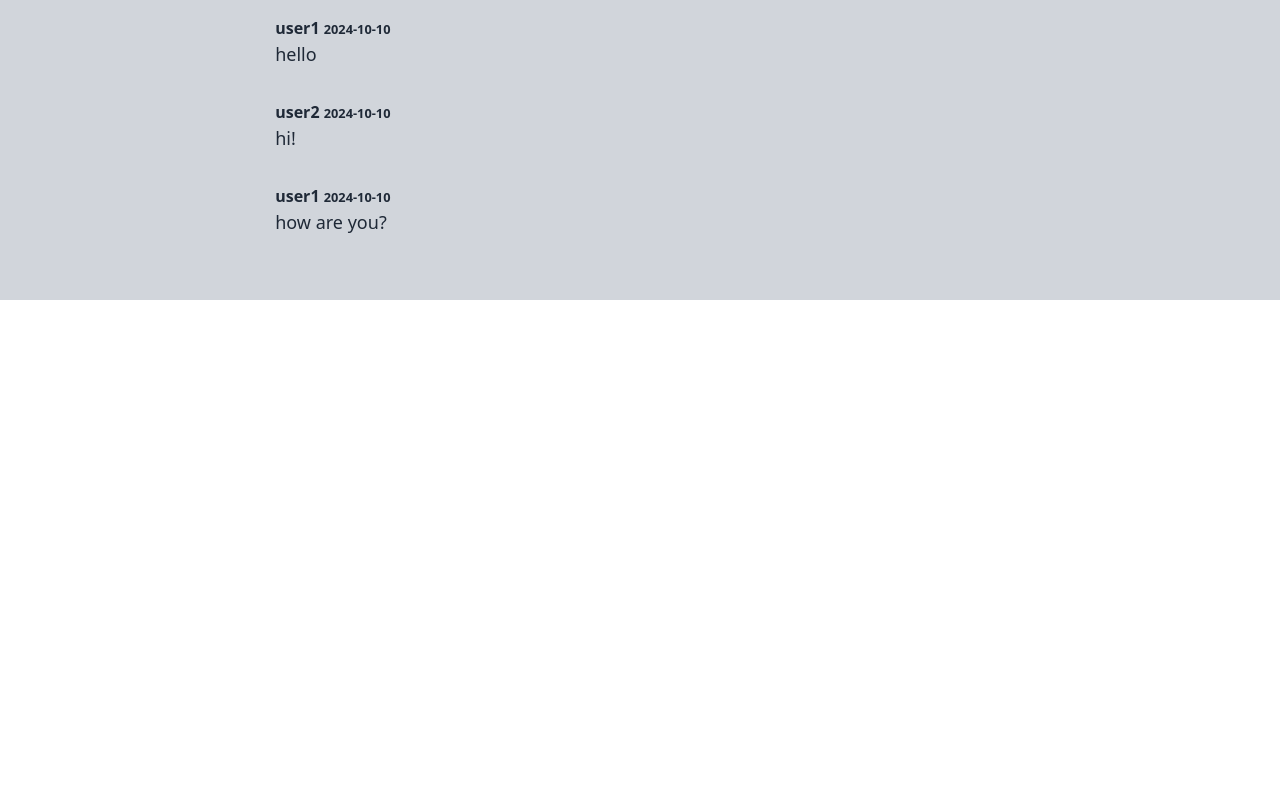
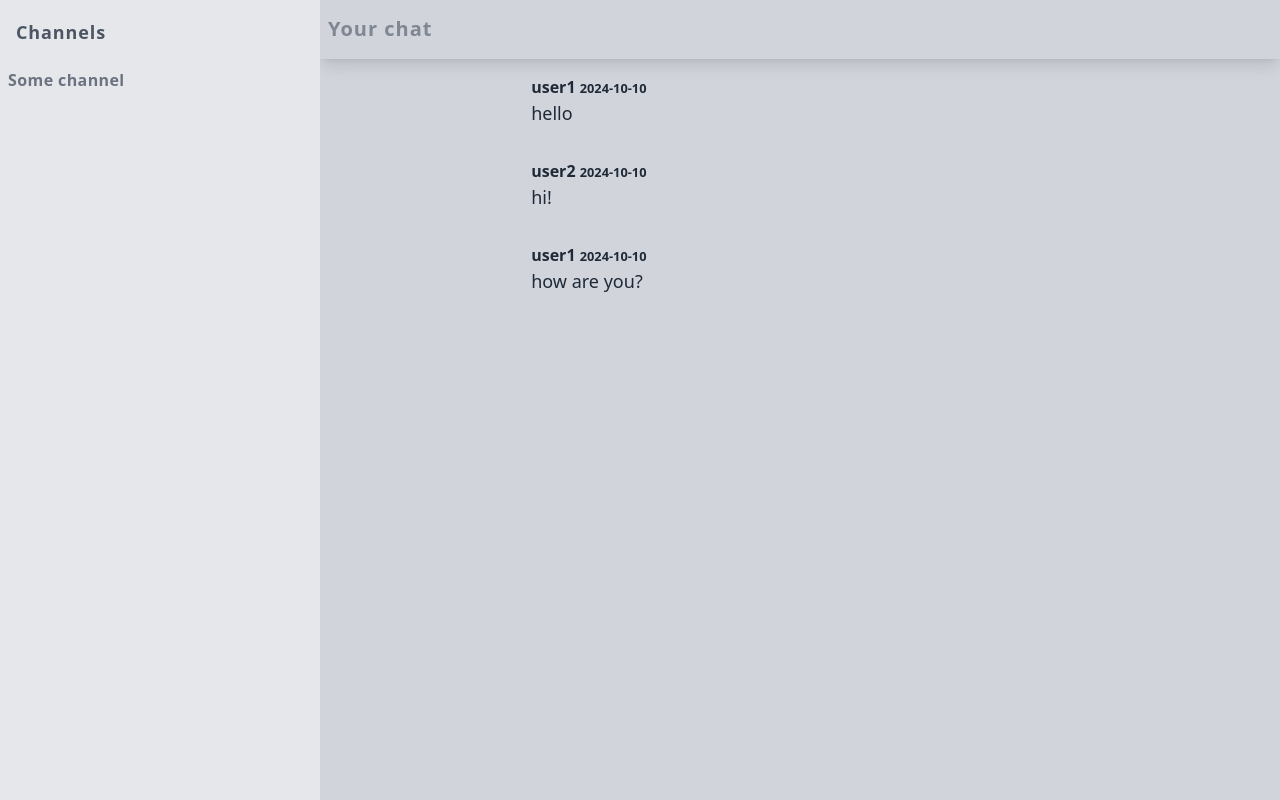
Before and after one commit to Konstantin-Kolev/message-app-front, an Angular app: page /chat in a window 1280 px wide. Built offline with nearby package versions, Linux system fonts and the light colour scheme.

Commit message:
Added chat list and header

```diff
--- a/src/app/app.component.html
+++ b/src/app/app.component.html
@@ -1 +1,4 @@
-<router-outlet />
+<div class="layout">
+  <div app-channel-list class="channel-list"></div>
+  <app-chat-window/>
+</div>
--- a/src/app/app.component.ts
+++ b/src/app/app.component.ts
@@ -1,10 +1,12 @@
 import { Component } from '@angular/core';
 import { RouterOutlet } from '@angular/router';
+import { ChannelListComponent } from "./channel-list/channel-list.component";
+import { ChatWindowComponent } from "./chat-window/chat-window.component";
 
 @Component({
   selector: 'app-root',
   standalone: true,
-  imports: [RouterOutlet],
+  imports: [RouterOutlet, ChannelListComponent, ChatWindowComponent],
   templateUrl: './app.component.html',
   styleUrl: './app.component.css'
 })
--- a/src/app/app.routes.ts
+++ b/src/app/app.routes.ts
@@ -1,4 +1,5 @@
 import { Routes } from '@angular/router';
+import { ChatPageComponent } from './chat-page/chat-page.component';
 import { ChatWindowComponent } from './chat-window/chat-window.component';
 
 export const routes: Routes = [
--- /dev/null
+++ b/src/app/channel-list/channel-list.component.html
@@ -0,0 +1,8 @@
+<div class='channel-header'>
+  <h5 class='channel-header-text'>Channels</h5>
+</div>
+<div class='channel-container'>
+  <div class="channel-selection">
+    <h6 class="channel-selection-text">Some channel</h6>
+  </div>
+</div>
--- /dev/null
+++ b/src/app/chat-page/chat-page.component.html
@@ -0,0 +1,4 @@
+<div class="layout">
+  <!-- <app-channel-list/> -->
+  <app-chat-window/>
+</div>
--- a/src/app/chat-window/chat-window.component.html
+++ b/src/app/chat-window/chat-window.component.html
@@ -1,4 +1,7 @@
 <div class="content-container">
+  <div class="header">
+    <h3 class="header-title">Your chat</h3>
+  </div>
   <div class="content-list">
     @for (message of mockChat; track message) {
     <div class="post">
--- a/src/styles.css
+++ b/src/styles.css
@@ -11,9 +11,23 @@
 }
 
 @layer components {
+  html, body, app-root {
+    display: block;
+    height: 100vh;
+    width: 100%;
+    margin: 0;
+    padding: 0;
+  }
+
+  .layout {
+    height: 100vh;
+    display: grid;
+    grid-template-columns: auto 1fr;
+  }
+
   .content-container {
     @apply flex flex-col
-    bg-gray-300 dark:bg-gray-700
+    bg-gray-300
     m-0
     h-full w-full
     overflow-hidden;
@@ -24,6 +38,20 @@
     h-full w-full
     mt-0 ml-0 mx-auto px-0 pb-12
     overflow-y-scroll;
+  }
+
+  .header {
+    @apply flex flex-row items-center justify-evenly
+    bg-gray-300
+    w-full h-16
+    m-0
+    shadow-lg;
+  }
+
+  .header-title {
+    @apply text-xl text-gray-500 tracking-wider font-semibold text-opacity-80
+    mr-auto ml-2 my-auto
+    transition duration-300 ease-in-out;
   }
 
   .post {
@@ -40,11 +68,42 @@
   }
 
   .post-text {
-    @apply text-lg text-left text-gray-800
+    @apply text-lg text-left text-gray-800 w-full
     mr-auto whitespace-normal;
   }
 
   .post-owner {
     @apply text-left font-semibold text-gray-800 mr-2 cursor-pointer;
   }
+
+  .channel-list {
+    @apply w-80 h-auto m-0 bg-gray-200
+    overflow-hidden;
+  }
+
+  .channel-header {
+    @apply flex items-center justify-center
+    h-16
+    m-0 p-0;
+  }
+
+  .channel-header-text {
+    @apply text-lg tracking-wider font-bold
+    text-gray-600
+    mr-auto ml-4 my-auto align-middle;
+  }
+
+  .channel-selection {
+    @apply flex flex-row items-center justify-evenly
+    mt-1 mr-auto ml-2
+    transition duration-300 ease-in-out
+    cursor-pointer;
+  }
+
+  .channel-selection-text {
+    @apply text-gray-500 font-semibold tracking-wide
+    mr-auto
+    transition duration-300 ease-in-out
+    cursor-pointer;
+  }
 }
```
Also changed, not shown: src/app/channel-list/channel-list.component.ts (added, +12 -0 lines), src/app/chat-page/chat-page.component.ts (added, +14 -0 lines), src/app/channel-list/channel-list.component.css (added), src/app/chat-page/chat-page.component.css (added), 2 other files (tests, documents, lock files or other folders).
